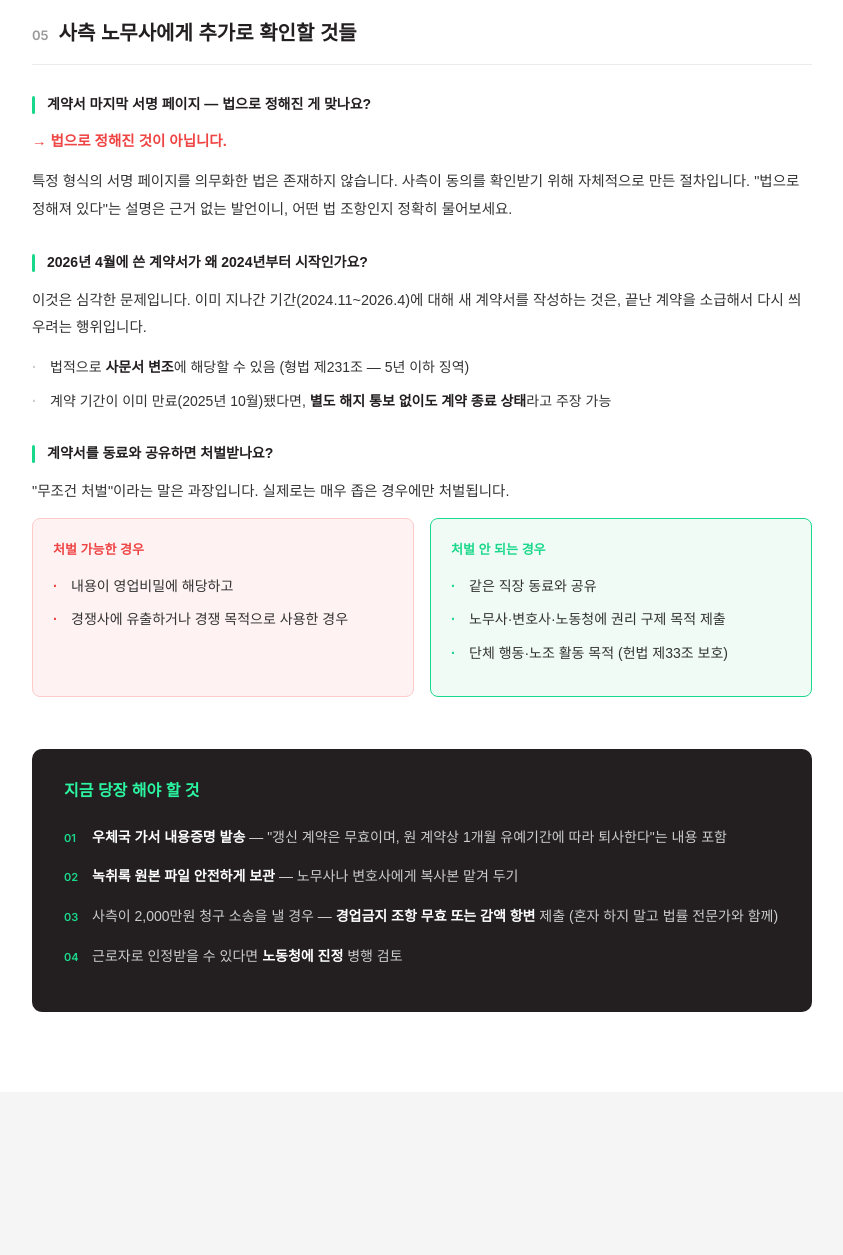
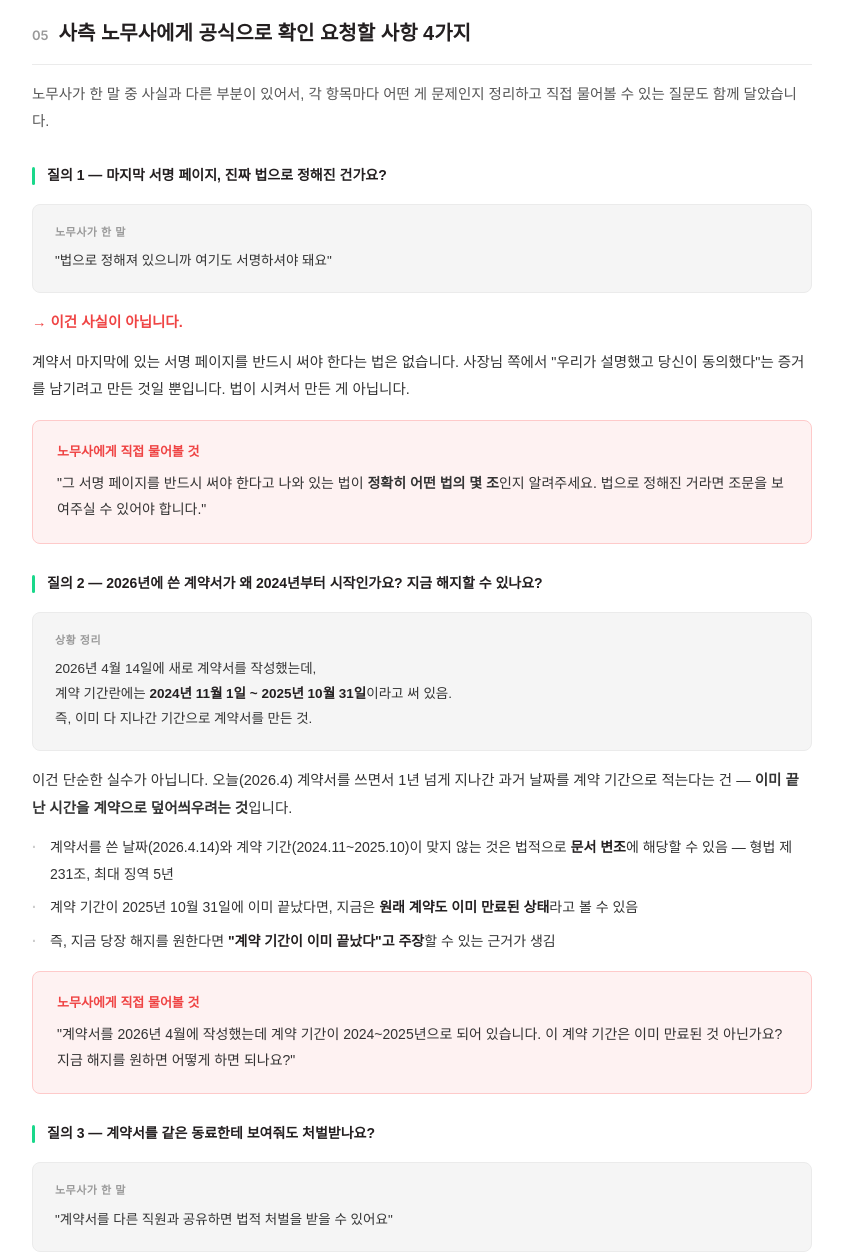
Before and after one commit to abishai-abishai/for-garam, a plain HTML site: page index.html in a window 1280 px wide. Shown: the part 3800-5055 px from the top of the page, without its empty margins (218-1061 px from the left). Before the commit the page ends 4892 px from the top, so only its background shows below. Drawn offline with Linux system fonts and the light colour scheme; a web font is replaced by a local one.

Commit message:
Add full Q&A section 05 in plain language

```diff
--- a/index.html
+++ b/index.html
@@ -572,38 +572,104 @@
 <div class="section">
   <div class="section-title">
     <span class="num">05</span>
-    사측 노무사에게 추가로 확인할 것들
+    사측 노무사에게 공식으로 확인 요청할 사항 4가지
   </div>
 
-  <div class="sub-title"><span>계약서 마지막 서명 페이지 — 법으로 정해진 게 맞나요?</span></div>
-  <p class="body-text" style="color:var(--error);font-weight:600;">→ 법으로 정해진 것이 아닙니다.</p>
-  <p class="body-text">특정 형식의 서명 페이지를 의무화한 법은 존재하지 않습니다. 사측이 동의를 확인받기 위해 자체적으로 만든 절차입니다. "법으로 정해져 있다"는 설명은 근거 없는 발언이니, 어떤 법 조항인지 정확히 물어보세요.</p>
+  <p class="body-text" style="color:var(--gray-500);">노무사가 한 말 중 사실과 다른 부분이 있어서, 각 항목마다 어떤 게 문제인지 정리하고 직접 물어볼 수 있는 질문도 함께 달았습니다.</p>
 
-  <div class="sub-title"><span>2026년 4월에 쓴 계약서가 왜 2024년부터 시작인가요?</span></div>
-  <p class="body-text">이것은 심각한 문제입니다. 이미 지나간 기간(2024.11~2026.4)에 대해 새 계약서를 작성하는 것은, 끝난 계약을 소급해서 다시 씌우려는 행위입니다.</p>
-  <ul class="bullet-list" style="margin-top:8px">
-    <li>법적으로 <strong>사문서 변조</strong>에 해당할 수 있음 (형법 제231조 — 5년 이하 징역)</li>
-    <li>계약 기간이 이미 만료(2025년 10월)됐다면, <strong>별도 해지 통보 없이도 계약 종료 상태</strong>라고 주장 가능</li>
+  <!-- Q1 -->
+  <div class="sub-title"><span>질의 1 — 마지막 서명 페이지, 진짜 법으로 정해진 건가요?</span></div>
+
+  <div class="info-box">
+    <div class="box-title">노무사가 한 말</div>
+    <p>"법으로 정해져 있으니까 여기도 서명하셔야 돼요"</p>
+  </div>
+
+  <p class="body-text" style="color:var(--error);font-weight:700;">→ 이건 사실이 아닙니다.</p>
+  <p class="body-text">계약서 마지막에 있는 서명 페이지를 반드시 써야 한다는 법은 없습니다. 사장님 쪽에서 "우리가 설명했고 당신이 동의했다"는 증거를 남기려고 만든 것일 뿐입니다. 법이 시켜서 만든 게 아닙니다.</p>
+
+  <div class="warn-box">
+    <div class="box-title">노무사에게 직접 물어볼 것</div>
+    <p>"그 서명 페이지를 반드시 써야 한다고 나와 있는 법이 <strong>정확히 어떤 법의 몇 조</strong>인지 알려주세요. 법으로 정해진 거라면 조문을 보여주실 수 있어야 합니다."</p>
+  </div>
+
+  <!-- Q2 -->
+  <div class="sub-title"><span>질의 2 — 2026년에 쓴 계약서가 왜 2024년부터 시작인가요? 지금 해지할 수 있나요?</span></div>
+
+  <div class="info-box">
+    <div class="box-title">상황 정리</div>
+    <p>2026년 4월 14일에 새로 계약서를 작성했는데,<br>계약 기간란에는 <strong>2024년 11월 1일 ~ 2025년 10월 31일</strong>이라고 써 있음.<br>즉, 이미 다 지나간 기간으로 계약서를 만든 것.</p>
+  </div>
+
+  <p class="body-text">이건 단순한 실수가 아닙니다. 오늘(2026.4) 계약서를 쓰면서 1년 넘게 지나간 과거 날짜를 계약 기간으로 적는다는 건 — <strong>이미 끝난 시간을 계약으로 덮어씌우려는 것</strong>입니다.</p>
+
+  <ul class="bullet-list" style="margin-top:4px;margin-bottom:16px">
+    <li>계약서를 쓴 날짜(2026.4.14)와 계약 기간(2024.11~2025.10)이 맞지 않는 것은 법적으로 <strong>문서 변조</strong>에 해당할 수 있음 — 형법 제231조, 최대 징역 5년</li>
+    <li>계약 기간이 2025년 10월 31일에 이미 끝났다면, 지금은 <strong>원래 계약도 이미 만료된 상태</strong>라고 볼 수 있음</li>
+    <li>즉, 지금 당장 해지를 원한다면 <strong>"계약 기간이 이미 끝났다"고 주장</strong>할 수 있는 근거가 생김</li>
   </ul>
 
-  <div class="sub-title"><span>계약서를 동료와 공유하면 처벌받나요?</span></div>
-  <p class="body-text">"무조건 처벌"이라는 말은 과장입니다. 실제로는 매우 좁은 경우에만 처벌됩니다.</p>
+  <div class="warn-box">
+    <div class="box-title">노무사에게 직접 물어볼 것</div>
+    <p>"계약서를 2026년 4월에 작성했는데 계약 기간이 2024~2025년으로 되어 있습니다. 이 계약 기간은 이미 만료된 것 아닌가요? 지금 해지를 원하면 어떻게 하면 되나요?"</p>
+  </div>
+
+  <!-- Q3 -->
+  <div class="sub-title"><span>질의 3 — 계약서를 같은 동료한테 보여줘도 처벌받나요?</span></div>
+
+  <div class="info-box">
+    <div class="box-title">노무사가 한 말</div>
+    <p>"계약서를 다른 직원과 공유하면 법적 처벌을 받을 수 있어요"</p>
+  </div>
+
+  <p class="body-text" style="color:var(--error);font-weight:700;">→ 무조건 처벌받는 게 아닙니다. 처벌이 되려면 조건이 훨씬 까다롭습니다.</p>
+
   <div class="two-col" style="margin-top:12px">
     <div class="col-card red">
-      <div class="card-title">처벌 가능한 경우</div>
+      <div class="card-title">처벌받을 수 있는 경우</div>
       <ul class="bullet-list red">
-        <li>내용이 영업비밀에 해당하고</li>
-        <li>경쟁사에 유출하거나 경쟁 목적으로 사용한 경우</li>
+        <li>계약서 내용이 <strong>법적으로 인정되는 영업비밀</strong>이고</li>
+        <li>그걸 <strong>경쟁 미용실에 넘기거나</strong> 경쟁 목적으로 이용했을 때</li>
       </ul>
     </div>
     <div class="col-card green">
-      <div class="card-title">처벌 안 되는 경우</div>
+      <div class="card-title">처벌 안 받는 경우</div>
       <ul class="bullet-list mint">
-        <li>같은 직장 동료와 공유</li>
-        <li>노무사·변호사·노동청에 권리 구제 목적 제출</li>
-        <li>단체 행동·노조 활동 목적 (헌법 제33조 보호)</li>
+        <li>같은 미용실 <strong>동료 직원과 내용 공유</strong></li>
+        <li>노무사·변호사·노동청에 <strong>억울한 상황 해결</strong>을 위해 제출</li>
+        <li>여러 명이 함께 <strong>권리를 찾기 위해</strong> 공유하는 것 (헌법 제33조 보호)</li>
       </ul>
     </div>
+  </div>
+
+  <div class="warn-box" style="margin-top:4px">
+    <div class="box-title">노무사에게 직접 물어볼 것</div>
+    <p>"계약서를 공유하면 처벌받는다고 하셨는데, <strong>정확히 어떤 법의 어떤 조항</strong>인가요? 그리고 처벌이 되는 상황과 처벌이 안 되는 상황을 구체적으로 알려주세요."</p>
+  </div>
+
+  <!-- Q4 -->
+  <div class="sub-title"><span>질의 4 — "2km 안에서 1년간 일 못 한다"는 게 정말 법으로 정해진 건가요?</span></div>
+
+  <div class="info-box">
+    <div class="box-title">상황 정리 + 노무사가 한 말</div>
+    <p>옛날 계약서: 그만둔 후 <strong>1년, 1km</strong> 안에서 개업·취직 불가<br>
+    새 계약서: 그만둔 후 <strong>만 1년, 2km</strong> 안에서 영업·취업 불가, 어기면 2,000만원 배상<br><br>
+    노무사 발언: <strong>"법으로 정해져 있고 법이 바뀌었다, 판례도 그렇다"</strong></p>
+  </div>
+
+  <p class="body-text" style="color:var(--error);font-weight:700;">→ 이건 완전히 틀린 말입니다.</p>
+  <p class="body-text">"2km 안에서 1년간 일 못 한다"는 내용을 법으로 강제한 조항은 <strong>대한민국 법 어디에도 없습니다.</strong> 이건 사장님과 직원이 계약서에 써넣은 약속일 뿐이고, 법이 시킨 것이 아닙니다.</p>
+
+  <div class="highlight-box">
+    <div class="box-title">실제로는 법이 반대로 작동합니다</div>
+    <p>법은 이런 조항을 강제하는 게 아니라, 오히려 <strong>너무 가혹한 조항은 없던 것으로 만들어 줍니다.</strong><br><br>
+    <strong>민법 제103조</strong>: "사회 질서에 어긋나는 계약은 무효다."<br><br>
+    판례도 마찬가지입니다. <strong>대법원 2010. 3. 11. 선고 2009다82244 판결</strong>은 경업금지 조항이 너무 심하면 무효라고 했습니다. "판례가 그걸 인정한다"는 노무사 설명과는 정반대입니다.</p>
+  </div>
+
+  <div class="warn-box">
+    <div class="box-title">노무사에게 직접 물어볼 것</div>
+    <p>"그만둔 후 만 1년, 반경 2km 안에서 일하면 안 된다는 게 법으로 정해져 있다고 하셨는데, <strong>어떤 법의 몇 조</strong>에 그 내용이 적혀 있는지 정확한 조문을 보여주세요. 법이 바뀌었다고 하셨으니 <strong>바뀌기 전 법과 바뀐 후 법도 함께</strong> 보여주세요."</p>
   </div>
 </div>
 
```
